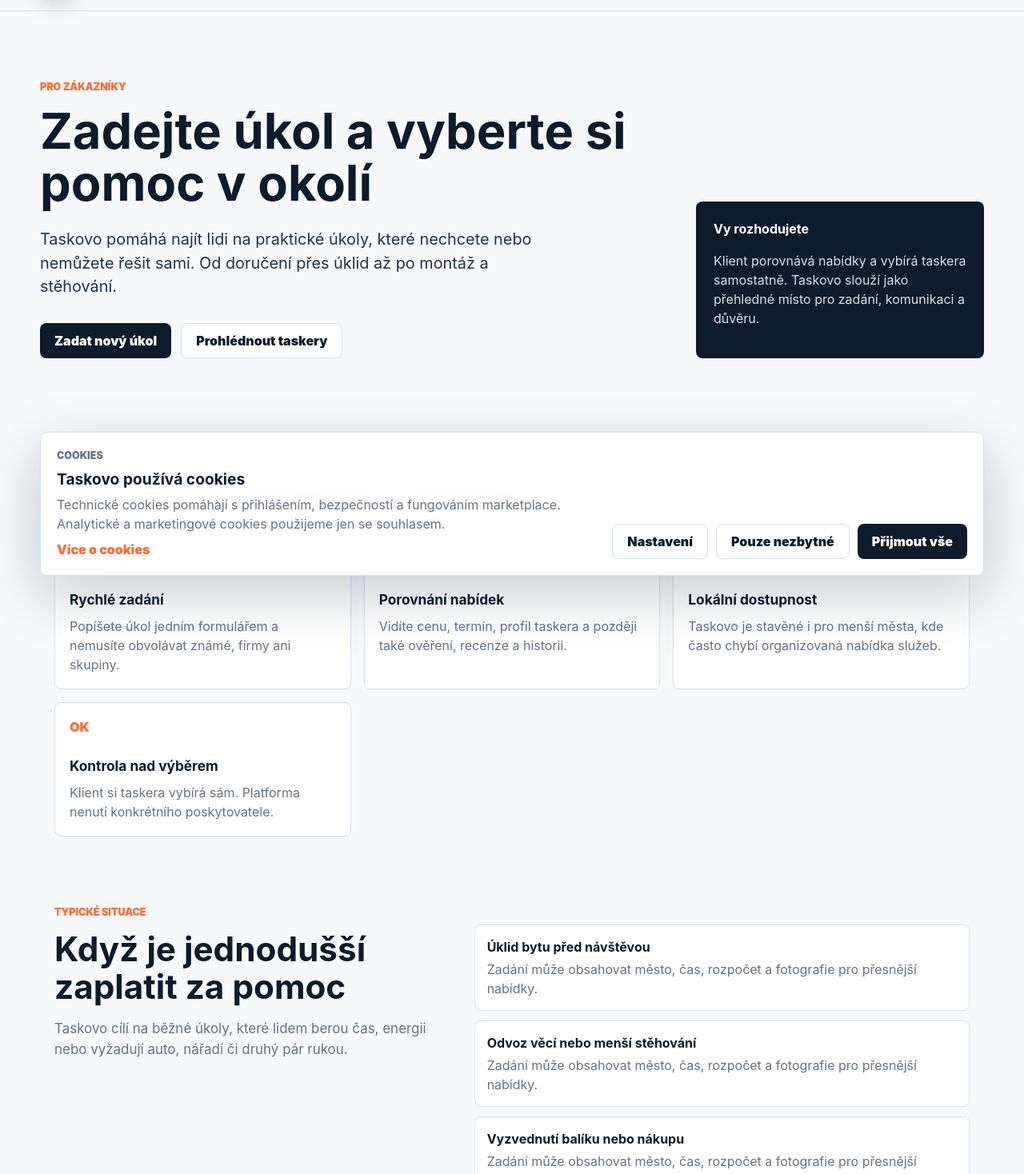
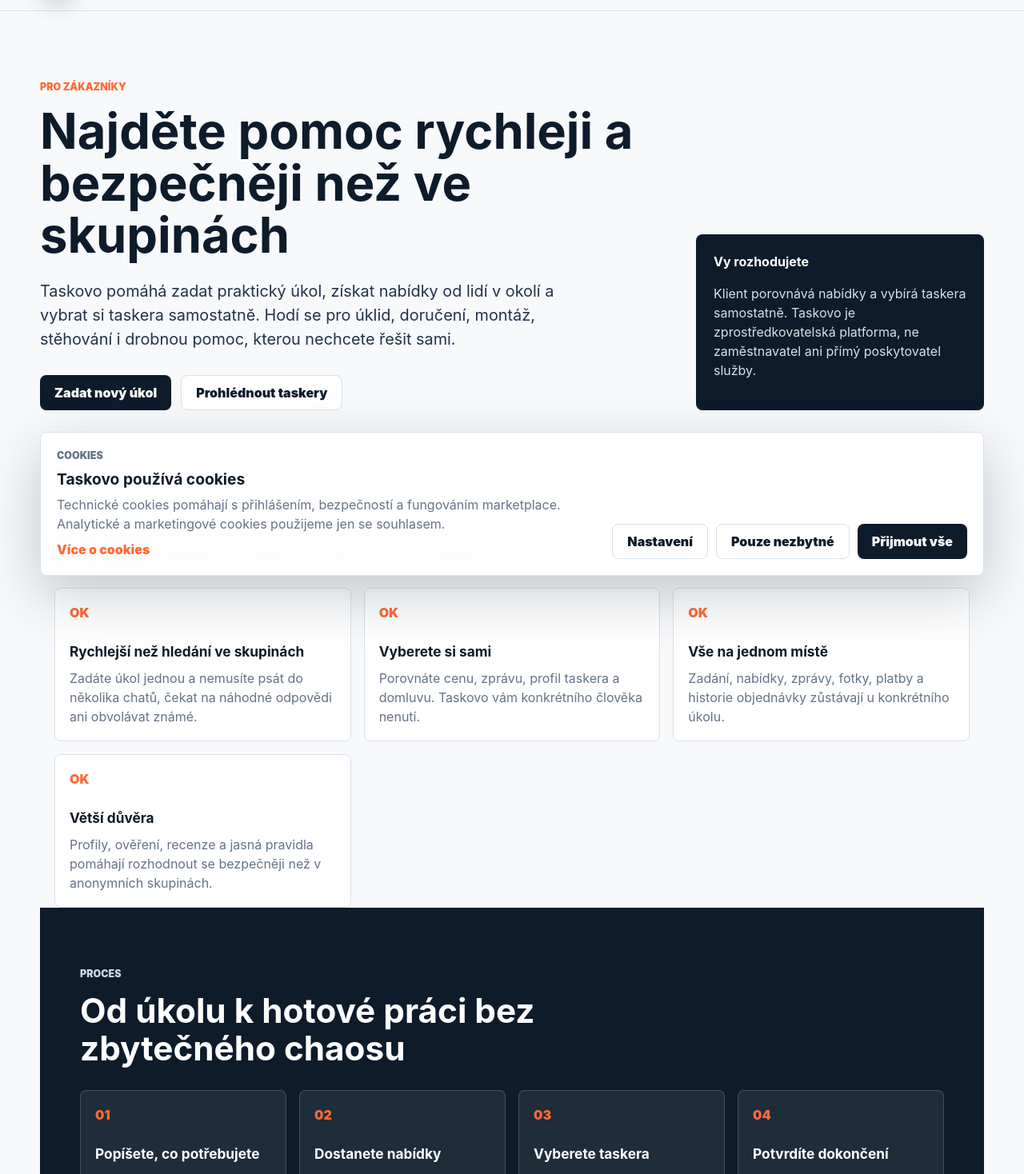
Before and after one commit to kaziodimm/taskovo-app, a Next.js app: page /pro-zakazniky in a window 1280 px wide. Shown: the part 62-1530 px from the top of the page at 80% size. Built offline with nearby package versions, Linux system fonts and the light colour scheme; no server answers.

Commit message:
Strengthen customer landing page positioning

```diff
--- a/app/pro-zakazniky/page.tsx
+++ b/app/pro-zakazniky/page.tsx
@@ -26,13 +26,27 @@ export const metadata: Metadata = {
 };
 
 const benefits = [
-  ["Rychlé zadání", "Popíšete úkol jedním formulářem a nemusíte obvolávat známé, firmy ani skupiny."],
-  ["Porovnání nabídek", "Vidíte cenu, termín, profil taskera a později také ověření, recenze a historii."],
-  ["Lokální dostupnost", "Taskovo je stavěné i pro menší města, kde často chybí organizovaná nabídka služeb."],
-  ["Kontrola nad výběrem", "Klient si taskera vybírá sám. Platforma nenutí konkrétního poskytovatele."],
+  ["Rychlejší než hledání ve skupinách", "Zadáte úkol jednou a nemusíte psát do několika chatů, čekat na náhodné odpovědi ani obvolávat známé."],
+  ["Vyberete si sami", "Porovnáte cenu, zprávu, profil taskera a domluvu. Taskovo vám konkrétního člověka nenutí."],
+  ["Vše na jednom místě", "Zadání, nabídky, zprávy, fotky, platby a historie objednávky zůstávají u konkrétního úkolu."],
+  ["Větší důvěra", "Profily, ověření, recenze a jasná pravidla pomáhají rozhodnout se bezpečněji než v anonymních skupinách."],
 ];
 
 const useCases = ["Úklid bytu před návštěvou", "Odvoz věcí nebo menší stěhování", "Vyzvednutí balíku nebo nákupu", "Montáž nábytku a polic", "Pomoc seniorům s praktickým úkolem", "Zahrada, terasa nebo sezónní práce"];
+
+const journey = [
+  ["01", "Popíšete, co potřebujete", "Město, čas, rozpočet, fotky a krátký popis pomůžou taskerům poslat přesnější nabídku."],
+  ["02", "Dostanete nabídky", "Tasker pošle cenu, zprávu a dostupnost. Vy si nabídky porovnáte v klidu."],
+  ["03", "Vyberete taskera", "Rozhodnutí je na vás. Taskovo slouží jako marketplace, ne jako agentura s přiděleným pracovníkem."],
+  ["04", "Potvrdíte dokončení", "Po dokončení potvrdíte výsledek, případně přidáte recenzi nebo otevřete spor přes podporu."],
+];
+
+const customerFaqs = [
+  ["Musím si taskera vybrat hned?", "Ne. Nabídky můžete porovnat podle ceny, zprávy, profilu a komunikace. Výběr je vždy na klientovi."],
+  ["Je Taskovo poskytovatel služby?", "Ne. Taskovo je zprostředkovatelská platforma. Službu poskytuje vybraný tasker samostatně jako OSVČ, firma nebo nezávislá osoba podle pravidel služby."],
+  ["Můžu přidat fotky k úkolu?", "Ano. Fotky pomáhají upřesnit rozsah práce, ale ve veřejném seznamu úkolů zbytečně nezabírají místo."],
+  ["Co když se něco pokazí?", "Komunikace a historie objednávky zůstává u úkolu. U plateb a sporů se používá proces Taskovo a pravidla platebního partnera."],
+];
 
 export default function CustomersPage() {
   const customerJsonLd = {
@@ -50,21 +64,32 @@ export default function CustomersPage() {
     },
   };
 
+  const faqJsonLd = {
+    "@context": "https://schema.org",
+    "@type": "FAQPage",
+    mainEntity: customerFaqs.map(([question, answer]) => ({
+      "@type": "Question",
+      name: question,
+      acceptedAnswer: { "@type": "Answer", text: answer },
+    })),
+  };
+
   return (
     <>
       <Header />
       <main className="page-shell">
         <script type="application/ld+json" dangerouslySetInnerHTML={{ __html: JSON.stringify(customerJsonLd) }} />
+        <script type="application/ld+json" dangerouslySetInnerHTML={{ __html: JSON.stringify(faqJsonLd) }} />
         <section className="page-hero">
           <div>
             <p className="kicker">Pro zákazníky</p>
-            <h1 className="page-title">Zadejte úkol a vyberte si pomoc v okolí</h1>
-            <p className="hero-lead">Taskovo pomáhá najít lidi na praktické úkoly, které nechcete nebo nemůžete řešit sami. Od doručení přes úklid až po montáž a stěhování.</p>
+            <h1 className="page-title">Najděte pomoc rychleji a bezpečněji než ve skupinách</h1>
+            <p className="hero-lead">Taskovo pomáhá zadat praktický úkol, získat nabídky od lidí v okolí a vybrat si taskera samostatně. Hodí se pro úklid, doručení, montáž, stěhování i drobnou pomoc, kterou nechcete řešit sami.</p>
             <div className="hero-actions"><a className="button primary" href="/zadat-ukol">Zadat nový úkol</a><a className="button secondary" href="/poskytovatele">Prohlédnout taskery</a></div>
           </div>
           <div className="page-hero-card">
             <strong>Vy rozhodujete</strong>
-            <p>Klient porovnává nabídky a vybírá taskera samostatně. Taskovo slouží jako přehledné místo pro zadání, komunikaci a důvěru.</p>
+            <p>Klient porovnává nabídky a vybírá taskera samostatně. Taskovo je zprostředkovatelská platforma, ne zaměstnavatel ani přímý poskytovatel služby.</p>
           </div>
         </section>
 
@@ -72,6 +97,16 @@ export default function CustomersPage() {
           <div className="section-heading-row"><div><p className="kicker">Výhody</p><h2>Proč zadat úkol přes Taskovo</h2></div></div>
           <div className="trust-grid">
             {benefits.map(([title, text]) => <article key={title}><span className="trust-icon">OK</span><h3>{title}</h3><p>{text}</p></article>)}
+          </div>
+        </section>
+
+        <section className="section dark-band">
+          <div className="section-title">
+            <p className="kicker">Proces</p>
+            <h2>Od úkolu k hotové práci bez zbytečného chaosu</h2>
+          </div>
+          <div className="workflow-grid">
+            {journey.map(([step, title, text]) => <article key={step}><span>{step}</span><h3>{title}</h3><p>{text}</p></article>)}
           </div>
         </section>
 
@@ -90,6 +125,13 @@ export default function CustomersPage() {
           <div className="section-heading-row"><div><p className="kicker">Kategorie</p><h2>Nejčastější služby</h2></div><a className="button secondary" href="/kategorie">Všechny kategorie</a></div>
           <div className="category-grid">{marketplaceCategories.slice(0, 3).map((category) => <CategoryCard key={category.slug} category={category} />)}</div>
         </section>
+
+        <section className="section faq-section">
+          <div className="section-heading-row"><div className="section-title"><p className="kicker">FAQ</p><h2>Otázky před prvním úkolem</h2></div><a className="button secondary" href="/faq">Všechny otázky</a></div>
+          <div className="faq-list">
+            {customerFaqs.map(([question, answer]) => <details key={question}><summary>{question}</summary><p>{answer}</p></details>)}
+          </div>
+        </section>
       </main>
       <Footer />
     </>
```
